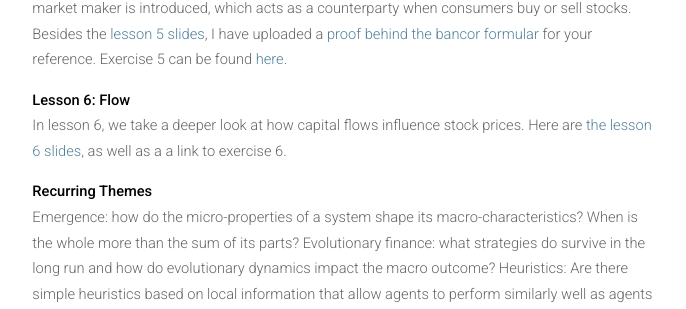
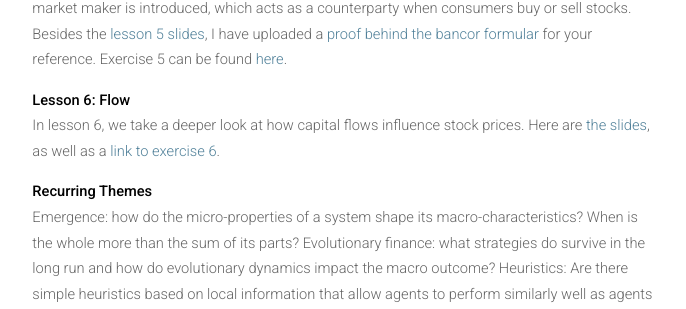
Before and after one commit to meisserecon/www, a Jekyll site: the page built from course.md, in a window 1280 px wide and 900 px high, scrolled down 1652 px. Shown: the part 144-453 px from the top of the window, without its empty margins (296-982 px from the left). Built offline with Jekyll 4.4.1, drawn with Linux system fonts in a browser that asks for light colours; nearby versions of some CDN libraries.

Commit message:
fixed link

```diff
--- a/course.md
+++ b/course.md
@@ -34,7 +34,7 @@ permalink: /course/
 
 <b>Lesson 6: Flow</b>
 
-<p>In lesson 6, we take a deeper look at how capital flows influence stock prices. Here are <a href="/assets/abfe-lesson6.pdf">the lesson 6 slides</a>, as well as a a <href="https://github.com/meisser/course/blob/master/exercises/journal/exercise06-task.md">link to exercise 6</a>.</p>
+<p>In lesson 6, we take a deeper look at how capital flows influence stock prices. Here are <a href="/assets/abfe-lesson6.pdf">the slides</a>, as well as a <a href="https://github.com/meisser/course/blob/master/exercises/journal/exercise06-task.md">link to exercise 6</a>.</p>
 
 <b>Recurring Themes</b>
 
```
